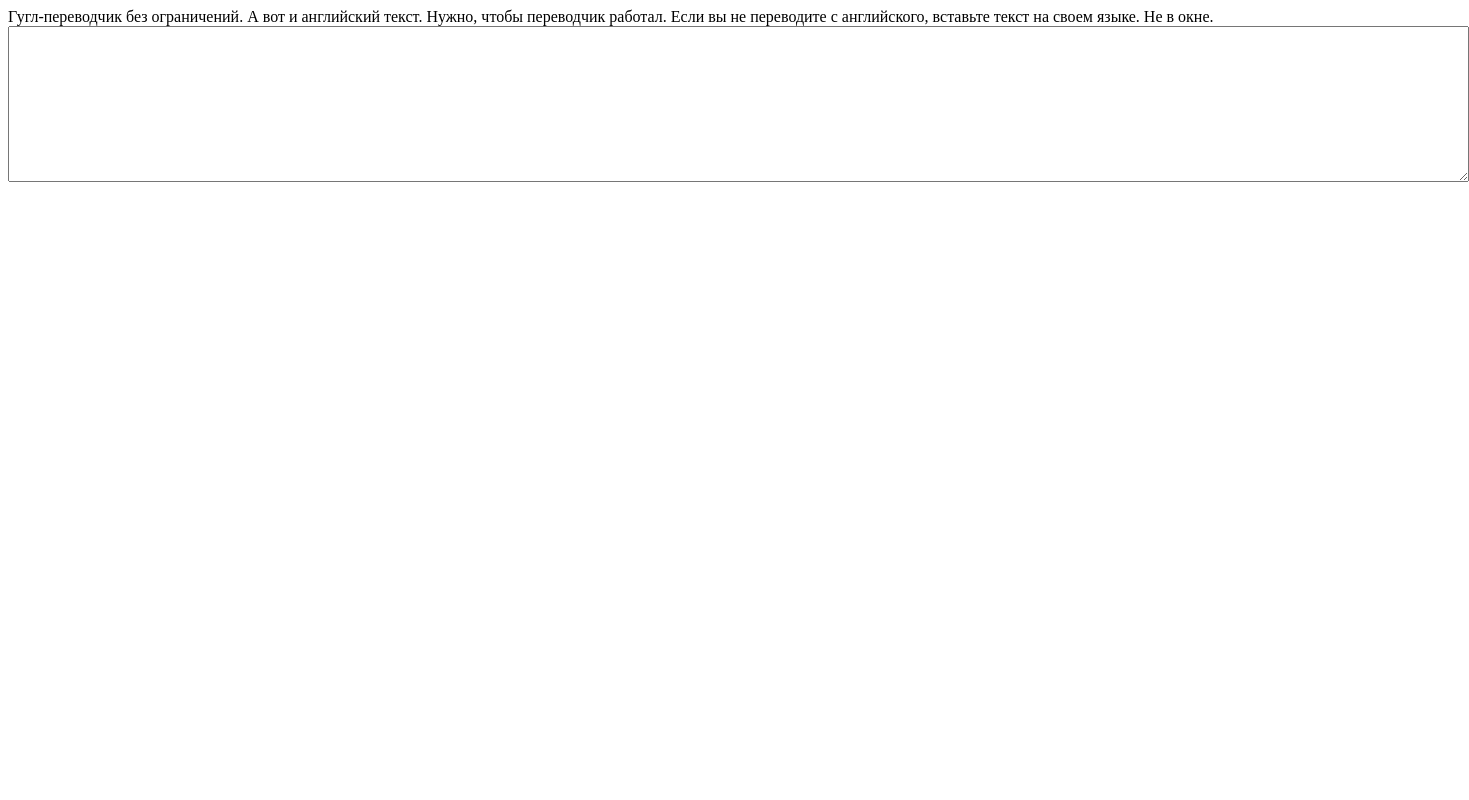
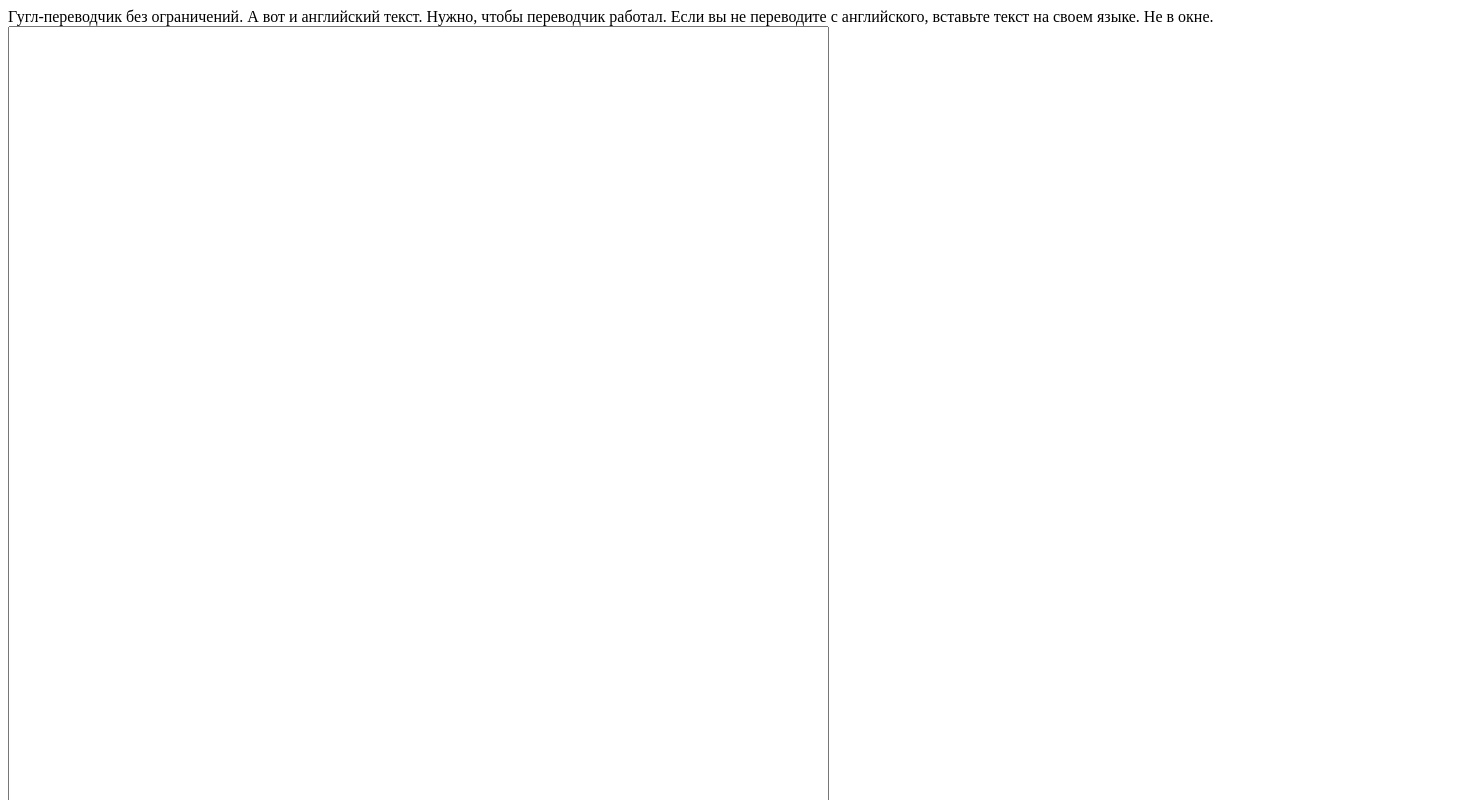
Before and after one commit to GrigoryCh/translateRU, a plain HTML site: page index.html in a window 1280 px wide. Shown: the top 800 px of the page, 1469 px wide, since content can reach past the window. Drawn offline with Linux system fonts and the light colour scheme.

Commit message:
Update index.html

```diff
--- a/index.html
+++ b/index.html
@@ -7,7 +7,7 @@
  <body>
 Гугл-переводчик без ограничений. А вот и английский текст. Нужно, чтобы переводчик работал.
 Если вы не переводите с английского, вставьте текст на своем языке. Не в окне.<br>
-<textarea id="test" rows="10" cols="180"></textarea>
+<textarea id="test" rows="100vh" cols="100vw"></textarea>
 <p id="result"></p>
 <script>
 var textarea = document.getElementById('test');
```
